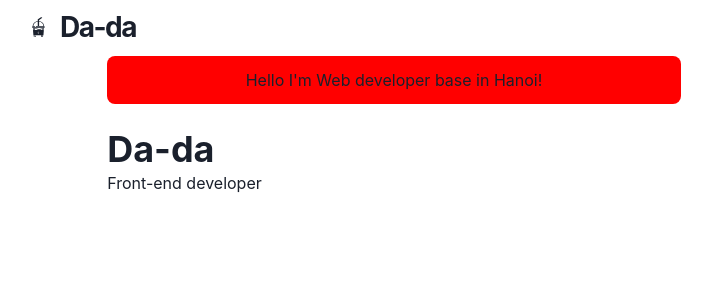
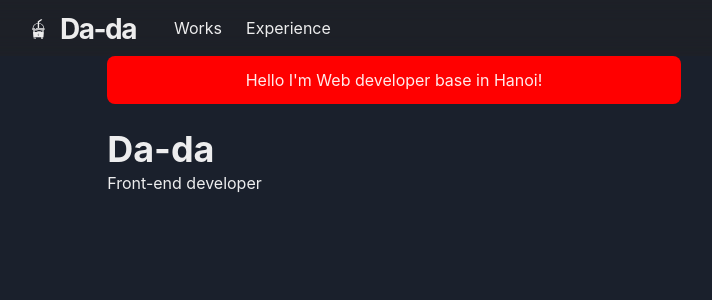
Before and after one commit to dada-da/da-portfolio, a Next.js app: page / in a window 1280 px wide. Shown: the top 300 px of the page, without its empty margins (246-958 px from the left). Built offline with nearby package versions, Linux system fonts and the light colour scheme.

Commit message:
feat: navbar

```diff
--- /dev/null
+++ b/components/LinkItem.tsx
@@ -0,0 +1,30 @@
+import NextLink from 'next/link';
+import { Link, useColorModeValue } from '@chakra-ui/react';
+
+type Props = {
+  path: string;
+  href: string;
+  children: JSX.Element | JSX.Element[] | string;
+  target?: string;
+};
+
+const LinkItem = ({ href, path, children, target }: Props) => {
+  const active = path === href;
+  const inactiveColor = useColorModeValue('gray200', 'whiteAlpha.900');
+
+  return (
+    <Link
+      as={NextLink}
+      href={href}
+      scroll={false}
+      p={2}
+      bg={active ? 'grassTeal' : undefined}
+      color={active ? '#202023' : inactiveColor}
+      target={target}
+    >
+      {children}
+    </Link>
+  );
+};
+
+export default LinkItem;
--- a/components/NavBar.tsx
+++ b/components/NavBar.tsx
@@ -11,25 +11,18 @@ import {
   MenuList,
   IconButton,
   useColorModeValue,
+  MenuButton,
 } from '@chakra-ui/react';
-import { HumburgerIcon } from '@chakra-ui/icons';
+import { HamburgerIcon } from '@chakra-ui/icons';
 
+import LinkItem from './LinkItem';
 import Logo from './Logo';
 
-const LinkItem = ({ href, path, children }) => {
-  const active = path === href;
-  const inactiveColor = useColorModeValue('gray200', 'whiteAlpha.900');
-
-  return (
-    <NextLink href={href}>
-      <Link p={2} bg={active ? '#202023' : inactiveColor}>
-        {children}
-      </Link>
-    </NextLink>
-  );
+type Props = {
+  path: string;
 };
 
-const NavBar = (props) => {
+const NavBar = (props: Props) => {
   const { path } = props;
 
   return (
@@ -55,7 +48,44 @@ const NavBar = (props) => {
           </Heading>
         </Flex>
 
-        <Stack direction={{ base: 'column', md: 'row' }}></Stack>
+        <Stack
+          direction={{ base: 'column', md: 'row' }}
+          display={{ base: 'none', md: 'flex' }}
+          width={{ base: 'full', md: 'auto' }}
+          alignItems="center"
+          flexGrow={1}
+          mt={{ base: 4, nmd: 0 }}
+        >
+          <LinkItem href="/works" path={path}>
+            Works
+          </LinkItem>
+          <LinkItem href="/experience" path={path}>
+            Experience
+          </LinkItem>
+        </Stack>
+        <Box flex={1} alignContent="right">
+          <Box ml={2} display={{ base: 'inline-block', md: 'none' }}>
+            <Menu>
+              <MenuButton
+                as={IconButton}
+                icon={<HamburgerIcon />}
+                variant="outline"
+                aria-label="Options"
+              />
+              <MenuList>
+                <MenuItem as={NextLink} href="/">
+                  About
+                </MenuItem>
+                <MenuItem as={NextLink} href="/works">
+                  Works
+                </MenuItem>
+                <MenuItem as={NextLink} href="/posts">
+                  Posts
+                </MenuItem>
+              </MenuList>
+            </Menu>
+          </Box>
+        </Box>
       </Container>
     </Box>
   );
--- /dev/null
+++ b/lib/theme.ts
@@ -0,0 +1,48 @@
+import { extendTheme } from '@chakra-ui/react';
+import { mode } from '@chakra-ui/theme-tools';
+
+const styles = {
+  global: (props) => ({
+    body: {
+      bg: mode('#f0e7db', '#202023')(props),
+    },
+  }),
+};
+
+const components = {
+  Heading: {
+    variants: {
+      'section-title': {
+        textDecoration: 'underline',
+        fontSize: 20,
+        textUnderlineOffset: 6,
+        textDecorationColor: '#525252',
+        textDecorationThickness: 4,
+        marginTop: 3,
+        marginBottom: 4,
+      },
+    },
+  },
+  Link: {
+    baseStyle: (props) => ({
+      color: mode('#3d7aed', '#ff63c3')(props),
+      textUnderlineOffset: 3,
+    }),
+  },
+};
+
+const fonts = {
+  heading: "'M PLUS Rounded 1c'",
+};
+
+const colors = {
+  grassTeal: '#88ccca',
+};
+
+const config = {
+  initialColorMode: 'dark',
+  useSystemColorMode: true,
+};
+
+const theme = extendTheme({ config, styles, components, fonts, colors });
+export default theme;
--- /dev/null
+++ b/pages/_document.tsx
@@ -0,0 +1,19 @@
+import { ColorModeScript } from '@chakra-ui/react';
+import NextDocument, { Html, Head, Main, NextScript } from 'next/document';
+
+import theme from '../lib/theme';
+
+export default class Document extends NextDocument {
+  render() {
+    return (
+      <Html lang="en">
+        <Head />
+        <body>
+          <ColorModeScript initialColorMode={theme.config.initialColorMode} />
+          <Main />
+          <NextScript />
+        </body>
+      </Html>
+    );
+  }
+}
--- a/tsconfig.json
+++ b/tsconfig.json
@@ -1,6 +1,5 @@
 {
   "compilerOptions": {
-    "strict": true,
     "lib": ["dom", "dom.iterable", "esnext"],
     "allowJs": true,
     "skipLibCheck": true,
```
